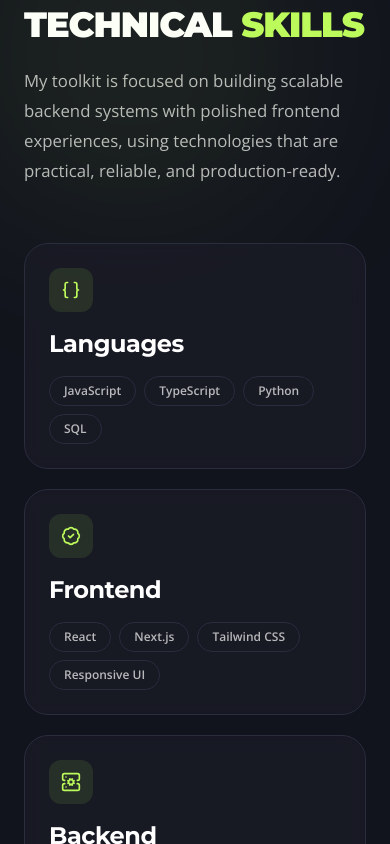
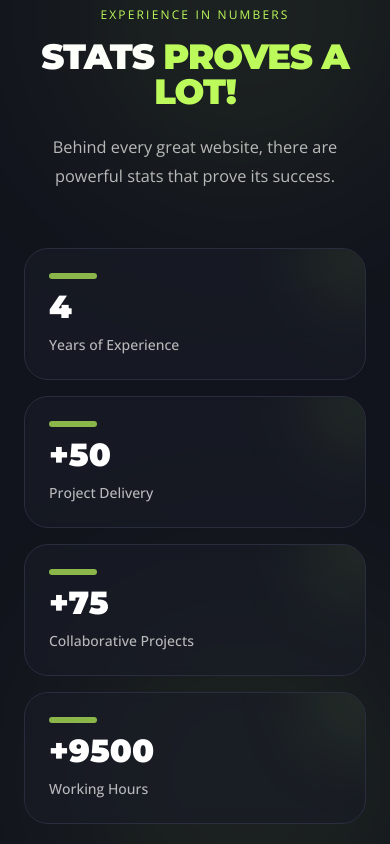
Before and after one commit to Bendifallah-Rami/rami-portfolio-v2, a Next.js app: page / in a window 390 px wide. Shown: the part 3580-4424 px from the top of the page. Built offline with nearby package versions, Linux system fonts and the light colour scheme.

Commit message:
feat: add Experience section to showcase professional stats and achievements

```diff
--- a/src/app/page.js
+++ b/src/app/page.js
@@ -1,5 +1,6 @@
 import Hero from "../components/sections/home";
 import About from "../components/sections/about";
+import Experience from "../components/sections/experience";
 import Skills from "../components/sections/skills";
 import Services from "../components/sections/services";
 import Projects from "../components/sections/projects";
@@ -31,6 +32,7 @@ export default function Home() {
       <main>
         <Hero />
         <About />
+        <Experience />
         <Skills />
         <Services />
         <Projects />
--- /dev/null
+++ b/src/components/sections/experience.jsx
@@ -0,0 +1,62 @@
+const stats = [
+  {
+    value: '4',
+    label: 'Years of Experience',
+  },
+  {
+    value: '+50',
+    label: 'Project Delivery',
+  },
+  {
+    value: '+75',
+    label: 'Collaborative Projects',
+  },
+  {
+    value: '+9500',
+    label: 'Working Hours',
+  },
+];
+
+export default function Experience() {
+  return (
+    <section
+      id="experience"
+      className="relative overflow-hidden py-24 [font-family:var(--font-body)]"
+    >
+      <div className="pointer-events-none absolute -top-10 left-1/4 h-72 w-72 rounded-full bg-(--color-accent)/10 blur-[110px]" />
+      <div className="pointer-events-none absolute bottom-0 right-0 h-72 w-72 rounded-full bg-(--color-accent)/10 blur-[110px]" />
+
+      <div className="container mx-auto px-6">
+        <div className="mx-auto mb-14 max-w-3xl text-center">
+          <p className="mb-4 text-xs uppercase tracking-[0.18em] text-(--color-accent)">
+            Experience In Numbers
+          </p>
+          <h2 className="m-0 mb-6 leading-none [font-family:var(--font-display)] text-[clamp(2.2rem,5.4vw,4.6rem)] font-black tracking-[-0.03em] text-white">
+            STATS <span className="text-(--color-accent)">PROVES A LOT!</span>
+          </h2>
+          <p className="m-0 text-[1.02rem] leading-[1.8] text-(--color-muted)">
+            Behind every great website, there are powerful stats that prove its success.
+          </p>
+        </div>
+
+        <div className="grid gap-4 sm:grid-cols-2 lg:grid-cols-4">
+          {stats.map((item) => (
+            <article
+              key={item.label}
+              className="group relative overflow-hidden rounded-3xl border border-(--color-border) bg-(--color-surface)/65 p-6 backdrop-blur-sm transition-all duration-300 hover:-translate-y-1 hover:border-(--color-accent)/55"
+            >
+              <div className="pointer-events-none absolute -right-10 -top-10 h-24 w-24 rounded-full bg-(--color-accent)/10 blur-2xl transition-opacity duration-300 group-hover:opacity-100" />
+              <div className="relative">
+                <div className="mb-3 h-1.5 w-12 rounded-full bg-(--color-accent)/70" />
+                <p className="m-0 [font-family:var(--font-display)] text-[clamp(2rem,5vw,3rem)] font-black leading-none text-white">
+                  {item.value}
+                </p>
+                <p className="mt-3 text-sm font-medium text-(--color-muted)">{item.label}</p>
+              </div>
+            </article>
+          ))}
+        </div>
+      </div>
+    </section>
+  );
+}
```
